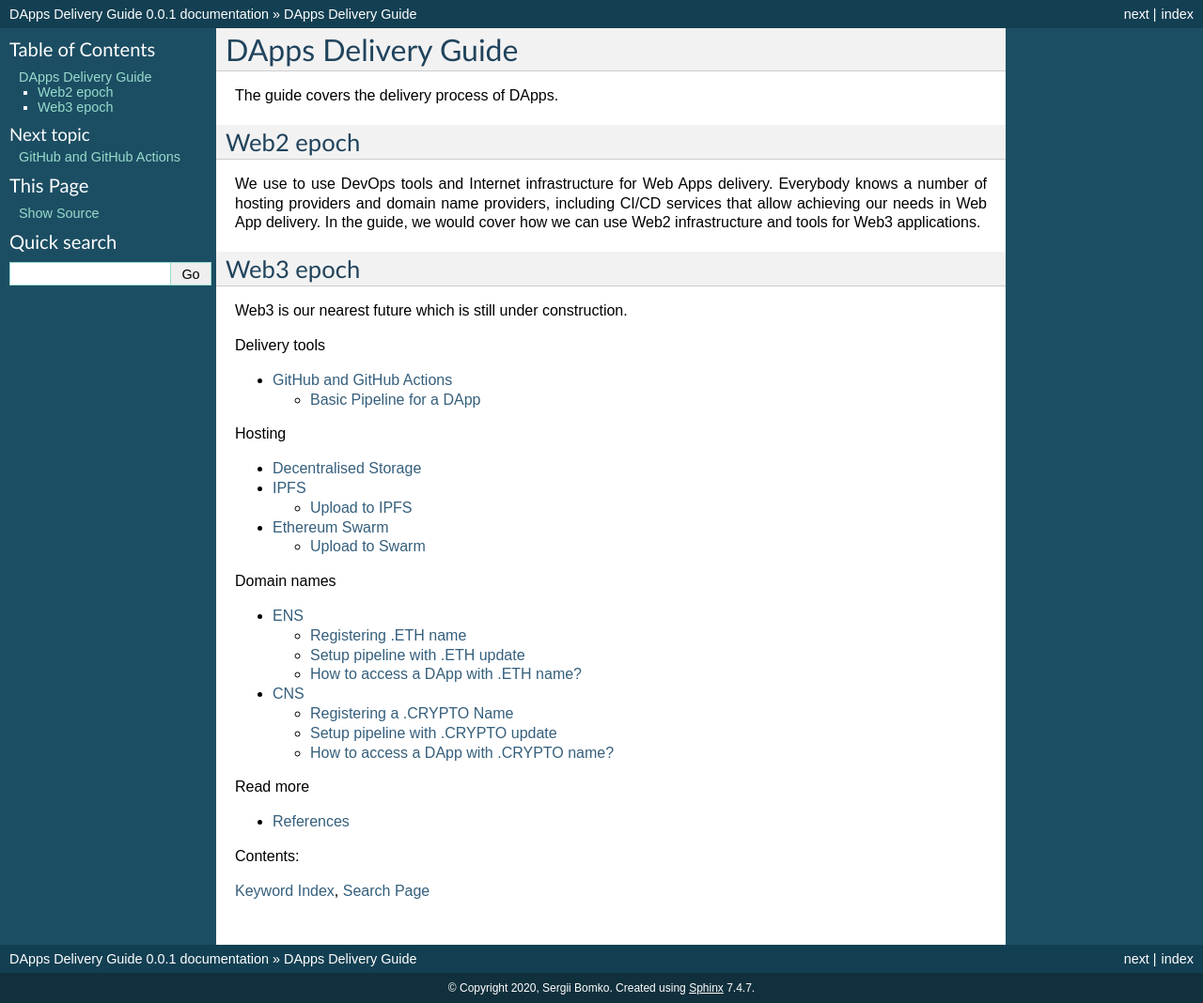
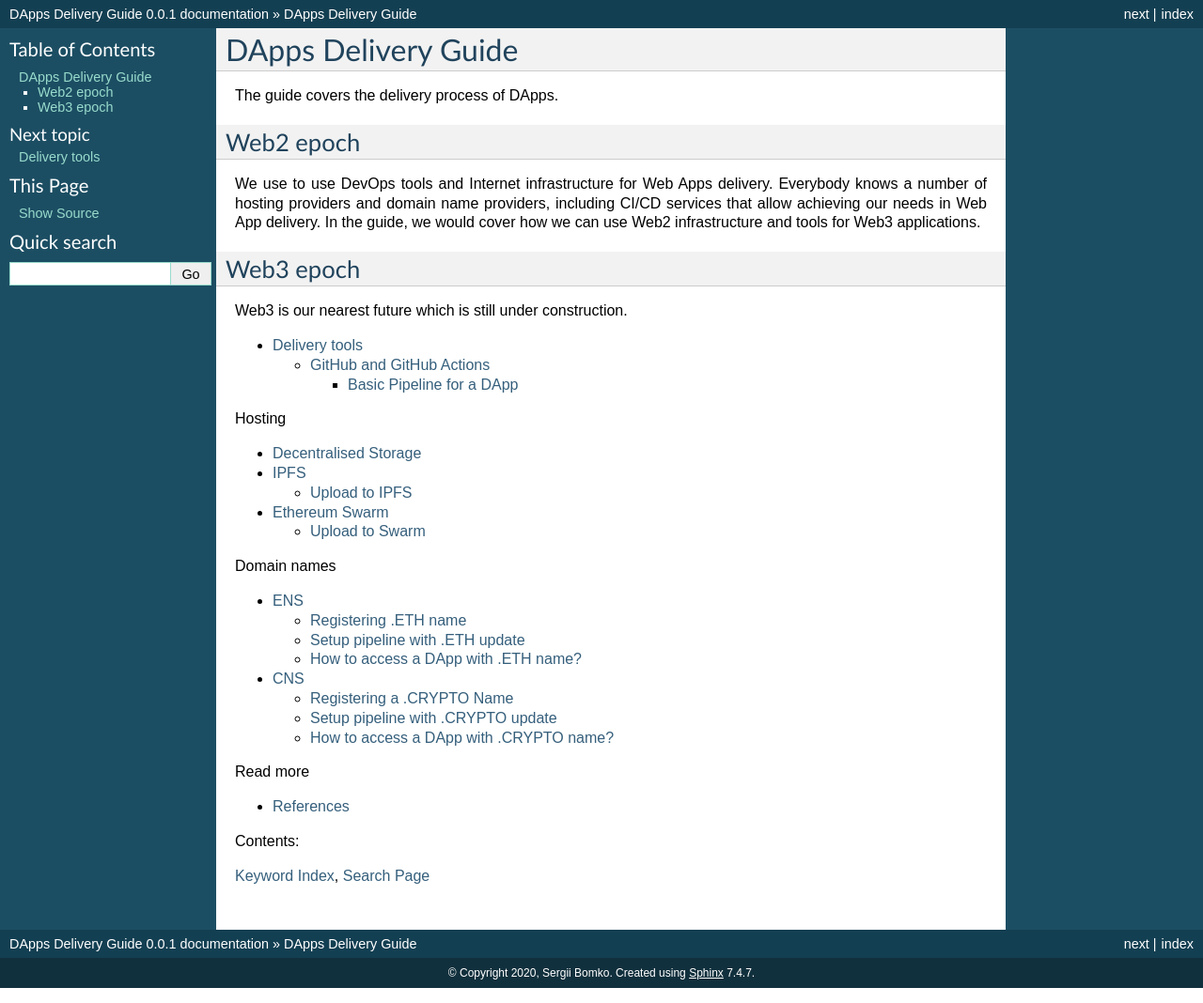
Before and after one commit to aquiladev/dapps-delivery-guide, a Sphinx documentation site: the page built from docs/index.rst, in a window 1280 px wide. Shown: the whole page at 94% size. Built offline with Sphinx 7.4.7, drawn with Linux system fonts in a browser that asks for light colours.

Commit message:
update structure

```diff
--- /dev/null
+++ b/docs/delivery/index.rst
@@ -0,0 +1,9 @@
+
+==============
+Delivery tools
+==============
+
+.. toctree::
+   :maxdepth: 2
+
+   github-actions
--- a/docs/index.rst
+++ b/docs/index.rst
@@ -14,11 +14,9 @@ Web3 epoch
 Web3 is our nearest future which is still under construction.
 
 .. toctree::
-   :maxdepth: 2
-   :caption: Delivery tools
+   :maxdepth: 3
 
-   github-actions
-
+   delivery/index.rst
 
 .. toctree::
    :maxdepth: 2
--- a/docs/ipfs.rst
+++ b/docs/ipfs.rst
@@ -16,7 +16,7 @@ Upload to IPFS
 
 There is a `GitHub Action <https://github.com/marketplace/actions/upload-to-ipfs>`_ which allows to upload a DApp to IPFS on Marketplace.
 
-In order to use it, you need to add step to `main.yml`.::
+In order to use it, you need to add step to `main.yml`::
 
     - uses: aquiladev/ipfs-action@v0.1.1
       id: upload
--- a/docs/swarm.rst
+++ b/docs/swarm.rst
@@ -10,7 +10,7 @@ Upload to Swarm
 
 There is a `GitHub Action <https://github.com/marketplace/actions/upload-to-swarm>`_ which allows to upload a DApp to Swarm on Marketplace.
 
-In order to use it, you need to add step to `main.yml`.::
+In order to use it, you need to add step to `main.yml`::
 
     - uses: aquiladev/swarm-action@v0.1.1
       id: upload
```
Also changed, not shown: docs/delivery/github-actions.rst (renamed from docs/github-actions.rst).
